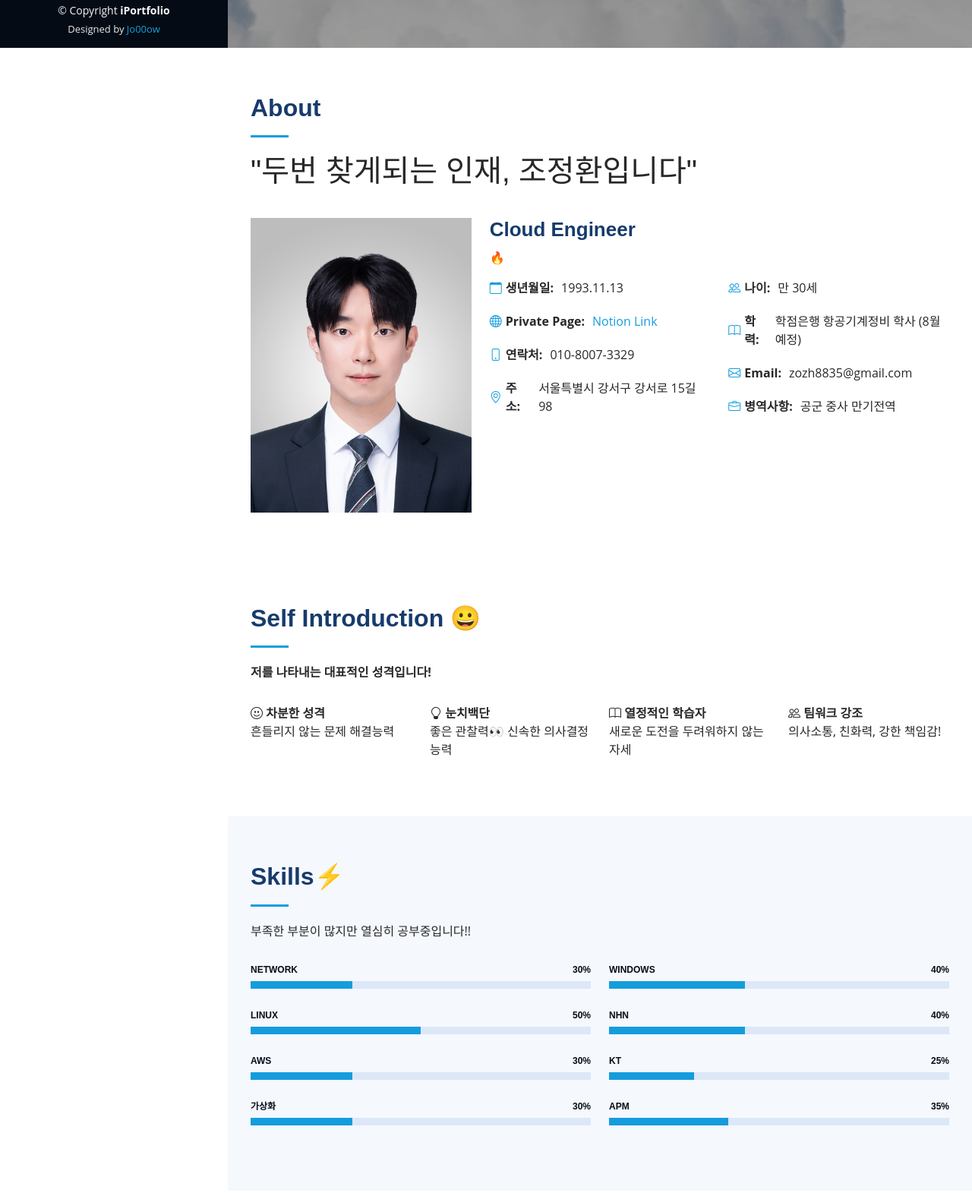
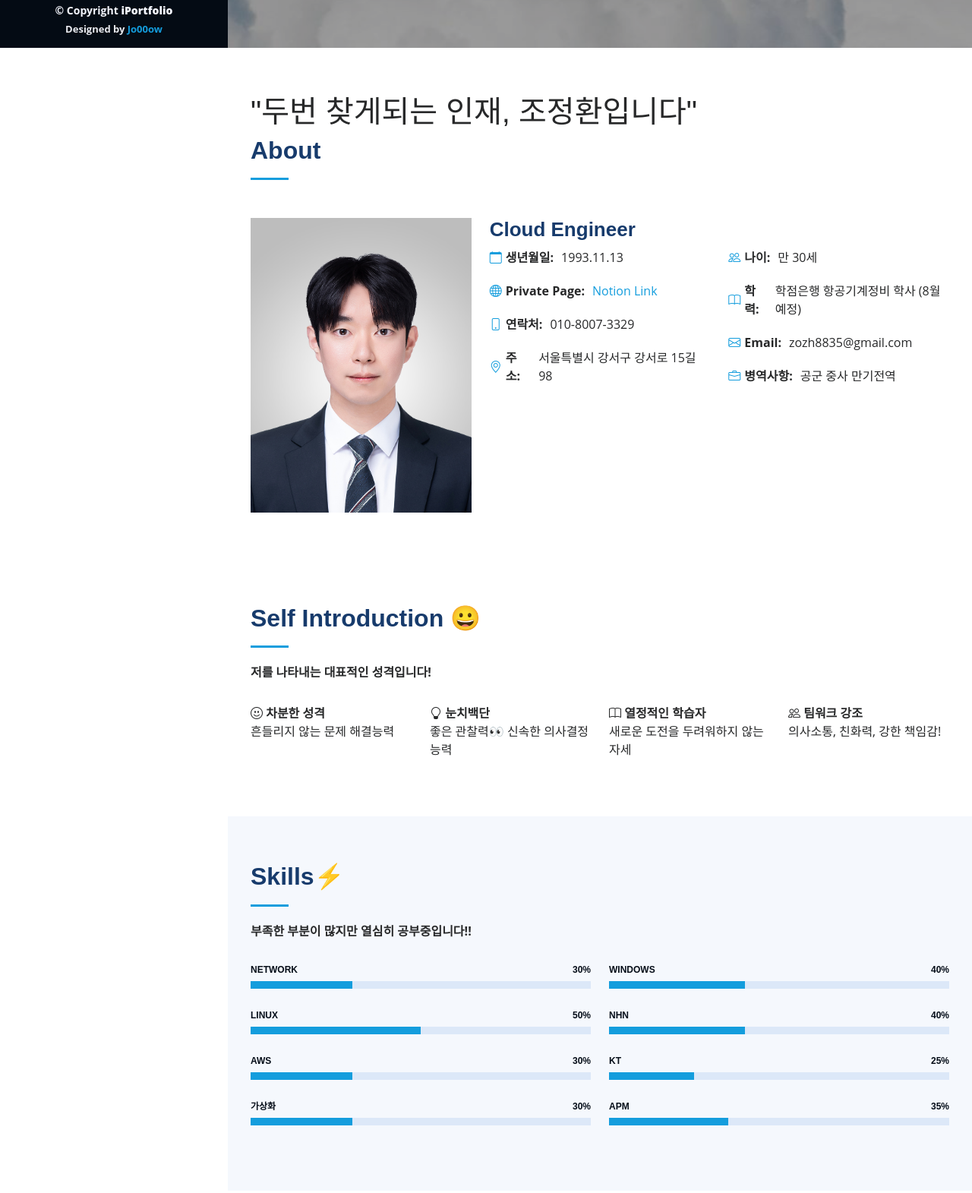
Before and after one commit to Jo00ow-1/Jo00ow, a plain HTML site: page index.html in a window 1280 px wide. Shown: the part 737-2308 px from the top of the page at 76% size. Drawn offline with Linux system fonts and the light colour scheme; a web font is replaced by a local one.

Commit message:
Add files via upload

```diff
--- a/index.html
+++ b/index.html
@@ -84,8 +84,8 @@
       <div class="container">
 
         <div class="section-title">
+          <p><h1>"두번 찾게되는 인재, 조정환입니다"</h1></p>
           <h2>About</h2>
-          <p><h1>"두번 찾게되는 인재, 조정환입니다"</h1></p>
         </div>
 
         <div class="row">
@@ -94,9 +94,9 @@
           </div>
           <div class="col-lg-8 pt-4 pt-lg-0 content" data-aos="fade-left">
             <h3>Cloud Engineer</h3>
-            <p class="italic-text">
+            <!-- <p class="italic-text">
               🔥
-            </p>
+            </p> -->
             <div class="row">
               <div class="col-lg-6">
                 <ul class="info-list">
@@ -198,7 +198,7 @@
 
         <div class="section-title">
           <h2>Skills⚡</h2>
-          <p>부족한 부분이 많지만 열심히 공부중입니다!!</p>
+          <strong>부족한 부분이 많지만 열심히 공부중입니다!!</p>
         </div>
 
         <div class="row skills-content">
```
